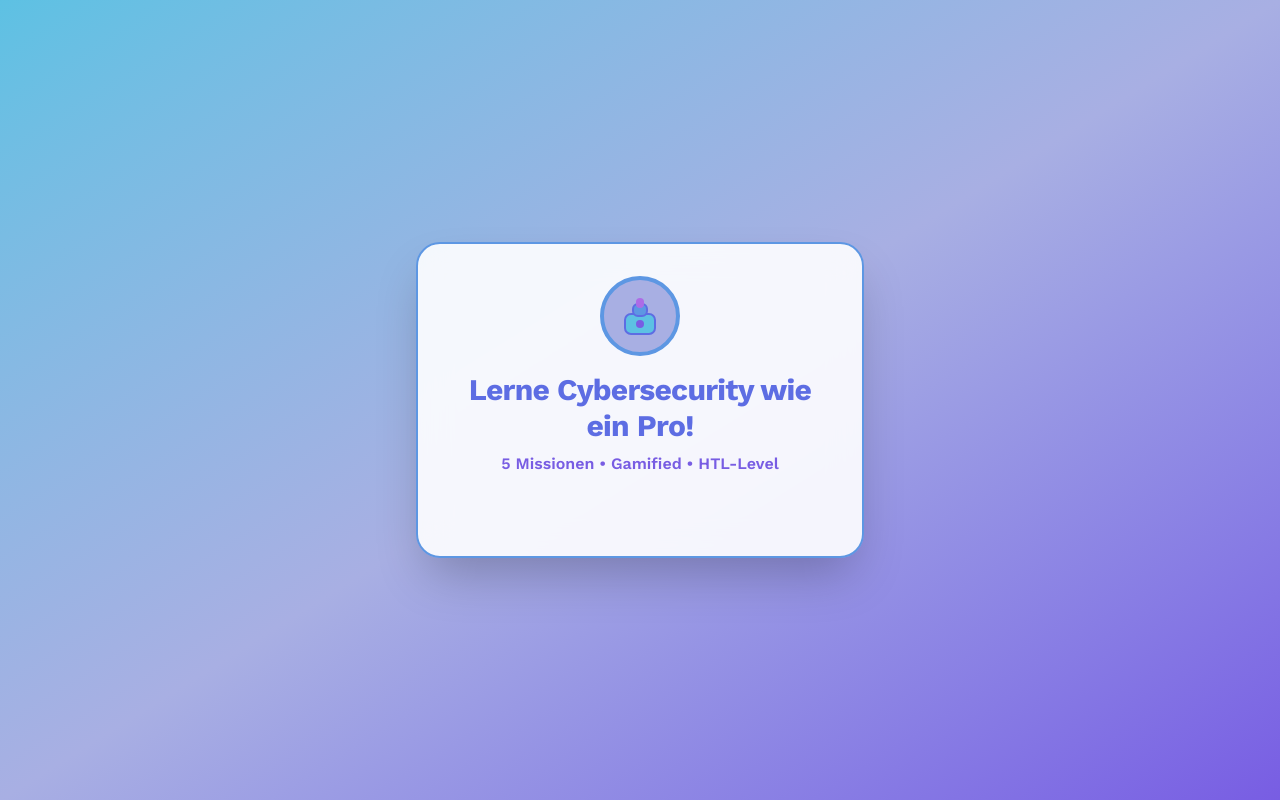
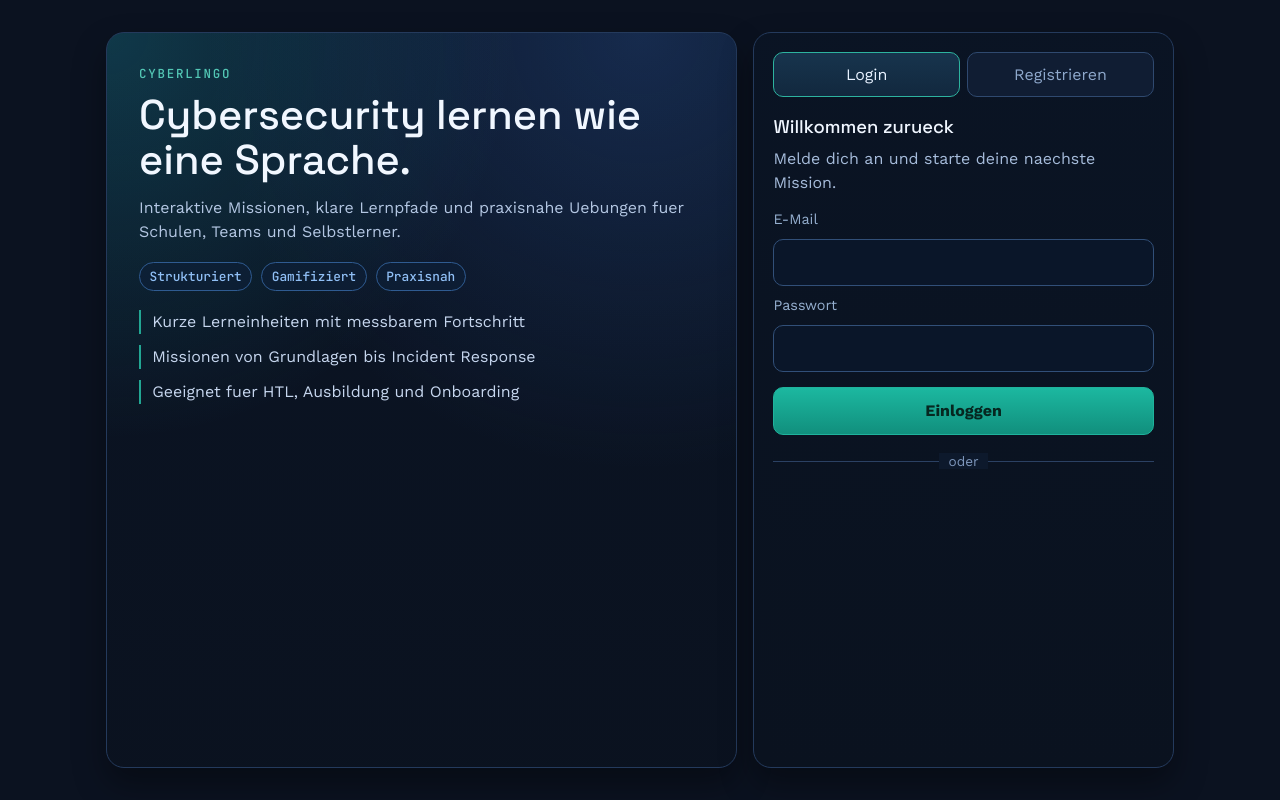
Before and after one commit to canakkus/CyberLingo, a Vue app in the folder Cyberlingo/: page / in a window 1280 px wide. Built offline with nearby package versions, Linux system fonts and the light colour scheme.

Commit message:
Fonts,cleaner desingn

```diff
--- a/Cyberlingo/src/App.vue
+++ b/Cyberlingo/src/App.vue
@@ -1,92 +1,486 @@
 <template>
-  <div class="min-h-screen flex items-center justify-center bg-gradient-to-br from-[#5DC1E3] via-[#A8AFE3] to-[#785DE3] font-work-sans">
-    <div class="backdrop-blur-lg bg-white/90 rounded-3xl shadow-2xl p-8 w-full max-w-md flex flex-col items-center border-2 border-[#5D97E3] font-work-sans">
-      <!-- SVG Illustration: Hacker/Shield/Lock -->
-      <div class="mb-4 flex justify-center">
-        <svg width="80" height="80" viewBox="0 0 80 80" fill="none" xmlns="http://www.w3.org/2000/svg">
-          <circle cx="40" cy="40" r="38" fill="#A8AFE3" stroke="#5D97E3" stroke-width="4"/>
-          <rect x="25" y="38" width="30" height="20" rx="6" fill="#5DC1E3" stroke="#5D6DE3" stroke-width="2"/>
-          <circle cx="40" cy="48" r="4" fill="#785DE3"/>
-          <rect x="33" y="28" width="14" height="12" rx="5" fill="#5D97E3" stroke="#5D6DE3" stroke-width="2"/>
-          <rect x="36" y="22" width="8" height="10" rx="4" fill="#AD6CE6"/>
-        </svg>
+  <main v-if="currentPage === 'landing'" class="landing">
+    <section class="hero">
+      <p class="eyebrow">CyberLingo</p>
+      <h1>Cybersecurity lernen wie eine Sprache.</h1>
+      <p class="lead">
+        Interaktive Missionen, klare Lernpfade und praxisnahe Uebungen fuer Schulen,
+        Teams und Selbstlerner.
+      </p>
+
+      <div class="badges">
+        <span>Strukturiert</span>
+        <span>Gamifiziert</span>
+        <span>Praxisnah</span>
       </div>
-      <h1 class="text-2xl sm:text-3xl font-extrabold mb-2 text-center font-work-sans tracking-tight text-[#5D6DE3]">
-        Lerne Cybersecurity wie ein Pro!
-      </h1>
-      <div class="text-[#785DE3] text-center mb-6 font-semibold">5 Missionen • Gamified • HTL-Level</div>
-      <div id="g_id_onload"
-           data-client_id="787643878218-7fi5mq8dee6fb37j5pcs1srsuafitlgl.apps.googleusercontent.com"
-           data-callback="handleCredentialResponse"
-           data-auto_prompt="false">
+
+      <ul class="benefits">
+        <li>Kurze Lerneinheiten mit messbarem Fortschritt</li>
+        <li>Missionen von Grundlagen bis Incident Response</li>
+        <li>Geeignet fuer HTL, Ausbildung und Onboarding</li>
+      </ul>
+    </section>
+
+    <section class="auth-card">
+      <div class="tab-row">
+        <button
+          type="button"
+          class="tab"
+          :class="{ active: mode === 'login' }"
+          @click="mode = 'login'"
+        >
+          Login
+        </button>
+        <button
+          type="button"
+          class="tab"
+          :class="{ active: mode === 'register' }"
+          @click="mode = 'register'"
+        >
+          Registrieren
+        </button>
       </div>
-      <div class="g_id_signin rounded-full !bg-[#5D97E3] hover:!bg-[#5DC1E3] focus:!ring-2 focus:!ring-[#785DE3] text-white font-bold text-lg shadow-lg transition-all duration-150 mt-2 mb-4"
-           data-type="standard" data-size="large" data-theme="filled_blue" data-text="sign_in_with" data-shape="pill" data-logo_alignment="left"></div>
 
-      <transition name="fade">
-        <form v-if="user" class="w-full flex flex-col items-center mt-4 font-work-sans" @submit.prevent="startMission">
-          <label class="w-full text-left font-medium mb-2 font-work-sans text-[#785DE3]" for="name">Dein Name</label>
-          <input id="name" v-model="name" class="w-full px-4 py-2 rounded-full bg-[#A8AFE3]/80 border-2 border-[#5D97E3] focus:outline-none focus:ring-2 focus:ring-[#AD6CE6] mb-4 text-lg font-semibold shadow font-work-sans text-[#5D6DE3] placeholder-[#5D97E3]" autocomplete="name" />
-          <button
-            type="submit"
-            class="w-full flex items-center justify-center gap-2 py-3 rounded-full bg-[#5D97E3] hover:bg-[#5DC1E3] focus:ring-2 focus:ring-[#785DE3] text-white font-bold shadow-lg transition-all duration-150 font-work-sans text-lg tracking-wide"
-          >
-            <svg class="w-5 h-5 mr-1" fill="none" stroke="currentColor" stroke-width="2" viewBox="0 0 24 24">
-              <path stroke-linecap="round" stroke-linejoin="round" d="M12 4v16m8-8H4" />
-            </svg>
-            Missionen starten
-          </button>
-        </form>
-      </transition>
-    </div>
-  </div>
+      <h2>{{ mode === 'login' ? 'Willkommen zurueck' : 'Konto erstellen' }}</h2>
+      <p class="auth-subtitle">
+        {{ mode === 'login' ? 'Melde dich an und starte deine naechste Mission.' : 'Starte in wenigen Sekunden mit deinem Lernpfad.' }}
+      </p>
+
+      <form class="auth-form" @submit.prevent="submitAuth">
+        <label for="email">E-Mail</label>
+        <input id="email" v-model.trim="email" type="email" required autocomplete="email" />
+
+        <label for="password">Passwort</label>
+        <input id="password" v-model="password" type="password" required autocomplete="current-password" />
+
+        <template v-if="mode === 'register'">
+          <ul class="password-rules">
+            <li :class="{ ok: passwordChecks.hasLength }">Mindestens 8 Zeichen</li>
+            <li :class="{ ok: passwordChecks.hasSpecial }">Mindestens 1 Sonderzeichen</li>
+            <li :class="{ ok: passwordChecks.hasNumber }">Mindestens 1 Zahl</li>
+            <li :class="{ ok: passwordChecks.hasUpper }">Mindestens 1 Grossbuchstabe</li>
+          </ul>
+
+          <label for="displayName">Anzeigename</label>
+          <input id="displayName" v-model.trim="displayName" type="text" required autocomplete="name" />
+        </template>
+
+        <p v-if="authError" class="auth-error">{{ authError }}</p>
+
+        <button type="submit" class="primary-btn">
+          {{ mode === 'login' ? 'Einloggen' : 'Weiter zur Niveauauswahl' }}
+        </button>
+      </form>
+
+      <div class="divider"><span>oder</span></div>
+
+      <div
+        id="g_id_onload"
+        data-client_id="787643878218-7fi5mq8dee6fb37j5pcs1srsuafitlgl.apps.googleusercontent.com"
+        data-callback="handleCredentialResponse"
+        data-auto_prompt="false"
+      ></div>
+      <div
+        class="g_id_signin"
+        data-type="standard"
+        data-size="large"
+        data-theme="outline"
+        data-text="continue_with"
+        data-shape="pill"
+        data-logo_alignment="left"
+      ></div>
+    </section>
+  </main>
+
+  <main v-else class="onboarding-page">
+    <section class="onboarding-card">
+      <p class="eyebrow">Onboarding</p>
+      <h2>Niveau fuer den AI Assistant festlegen</h2>
+      <p class="auth-subtitle">
+        Das Startniveau wird spaeter fuer Missionstiefe, Erklaerungen und Vorschlaege verwendet.
+      </p>
+
+      <form class="level-form" @submit.prevent="completeOnboarding">
+        <label class="level-option" :class="{ selected: level === 'beginner' }">
+          <input v-model="level" type="radio" value="beginner" name="level" />
+          <div>
+            <strong>Beginner</strong>
+            <p>Kaum Vorkenntnisse, Fokus auf Grundlagen.</p>
+          </div>
+        </label>
+
+        <label class="level-option" :class="{ selected: level === 'intermediate' }">
+          <input v-model="level" type="radio" value="intermediate" name="level" />
+          <div>
+            <strong>Intermediate</strong>
+            <p>Grundlagen vorhanden, mehr Praxis und Analyse.</p>
+          </div>
+        </label>
+
+        <label class="level-option" :class="{ selected: level === 'advanced' }">
+          <input v-model="level" type="radio" value="advanced" name="level" />
+          <div>
+            <strong>Advanced</strong>
+            <p>Technisch tief, realistische Angriffs- und Defense-Szenarien.</p>
+          </div>
+        </label>
+
+        <button type="submit" class="primary-btn">Profil speichern</button>
+      </form>
+    </section>
+  </main>
 </template>
 
 <script setup>
-import { ref, onMounted } from 'vue'
+import { computed, onMounted, onUnmounted, ref } from 'vue'
 
-const user = ref(null)
-const name = ref('')
+const currentPage = ref('landing')
+const mode = ref('login')
+const email = ref('')
+const password = ref('')
+const displayName = ref('')
+const level = ref('beginner')
+const authError = ref('')
 
-// Globale Callback Funktion
-window.handleCredentialResponse = (response) => {
-  const responsePayload = decodeJwtResponse(response.credential)
-  console.log('ID Token:', responsePayload)
-  user.value = responsePayload
-  name.value = responsePayload.name || ''
+const passwordChecks = computed(() => ({
+  hasLength: password.value.length >= 8,
+  hasSpecial: /[^A-Za-z0-9]/.test(password.value),
+  hasNumber: /\d/.test(password.value),
+  hasUpper: /[A-Z]/.test(password.value),
+}))
+
+function submitAuth() {
+  authError.value = ''
+
+  if (mode.value === 'login') {
+    alert(`Login gestartet fuer ${email.value}`)
+    return
+  }
+
+  if (!displayName.value) {
+    authError.value = 'Bitte gib einen Anzeigenamen ein.'
+    return
+  }
+
+  const validPassword = Object.values(passwordChecks.value).every(Boolean)
+  if (!validPassword) {
+    authError.value = 'Passwort erfuellt noch nicht alle Anforderungen.'
+    return
+  }
+
+  currentPage.value = 'onboarding'
 }
 
-// JWT Decoder
+function completeOnboarding() {
+  alert(`Registrierung abgeschlossen fuer ${displayName.value} (Level: ${level.value}).`)
+}
+
+window.handleCredentialResponse = (response) => {
+  const payload = decodeJwtResponse(response?.credential)
+  if (!payload) return
+  alert(`Google Login erfolgreich: ${payload.email || payload.name || 'User'}`)
+}
+
 function decodeJwtResponse(token) {
+  if (!token) return null
   try {
     const payload = token.split('.')[1]
-    const decoded = JSON.parse(atob(payload))
-    return decoded
-  } catch (e) {
-    console.error('Decode Error:', e)
+    return JSON.parse(atob(payload))
+  } catch (error) {
+    console.error('JWT decode failed:', error)
     return null
   }
 }
 
-function startMission() {
-  alert(`Willkommen, ${name.value}! Missionen starten...`)
-}
+onMounted(() => {
+  const existingScript = document.querySelector('script[src="https://accounts.google.com/gsi/client"]')
+  if (existingScript) return
 
-// Google Script laden
-onMounted(() => {
-  const script = document.createElement('script')
-  script.src = 'https://accounts.google.com/gsi/client'
-  script.async = true
-  script.defer = true
-  document.head.appendChild(script)
+  const googleScript = document.createElement('script')
+  googleScript.src = 'https://accounts.google.com/gsi/client'
+  googleScript.async = true
+  googleScript.defer = true
+  document.head.appendChild(googleScript)
+})
+
+onUnmounted(() => {
+  delete window.handleCredentialResponse
 })
 </script>
 
 <style scoped>
-@import url('https://fonts.googleapis.com/css2?family=Work+Sans:wght@400;600;700&display=swap');
+@import url('https://fonts.googleapis.com/css2?family=JetBrains+Mono:wght@500;600&family=Space+Grotesk:wght@500;600;700&family=Work+Sans:wght@400;500;600;700&display=swap');
 
-.font-work-sans { font-family: 'Work Sans', sans-serif; }
+:global(body) {
+  margin: 0;
+  font-family: 'Work Sans', sans-serif;
+  background: #0b1220;
+  color: #dce9ff;
+}
 
-.fade-enter-active, .fade-leave-active { transition: opacity 0.3s; }
-.fade-enter-from, .fade-leave-to { opacity: 0; }
+.landing,
+.onboarding-page {
+  min-height: 100vh;
+  padding: 2rem 1rem;
+  max-width: 1100px;
+  margin: 0 auto;
+}
+
+.landing {
+  display: grid;
+  gap: 1rem;
+  grid-template-columns: 1.2fr 0.8fr;
+  align-items: stretch;
+}
+
+.hero,
+.auth-card,
+.onboarding-card {
+  border: 1px solid #243a5c;
+  border-radius: 18px;
+  background: linear-gradient(180deg, rgba(10, 20, 36, 0.95), rgba(10, 18, 31, 0.95));
+  box-shadow: 0 16px 32px rgba(0, 0, 0, 0.35);
+}
+
+.hero {
+  padding: 2rem;
+  background:
+    radial-gradient(circle at 0% 0%, rgba(31, 166, 184, 0.25), transparent 42%),
+    radial-gradient(circle at 85% 0%, rgba(46, 90, 163, 0.32), transparent 48%),
+    linear-gradient(180deg, rgba(10, 20, 36, 0.95), rgba(10, 18, 31, 0.95));
+}
+
+.onboarding-card {
+  max-width: 760px;
+  margin: 4rem auto;
+  padding: 1.5rem;
+}
+
+.eyebrow {
+  font-family: 'JetBrains Mono', monospace;
+  margin: 0;
+  font-size: 0.78rem;
+  text-transform: uppercase;
+  letter-spacing: 0.14em;
+  color: #53c7b5;
+}
+
+h1 {
+  font-family: 'Space Grotesk', 'Work Sans', sans-serif;
+  margin: 0.5rem 0 0.8rem;
+  font-size: clamp(1.8rem, 3.6vw, 2.6rem);
+  line-height: 1.1;
+  color: #f1f7ff;
+}
+
+.lead {
+  margin: 0;
+  color: #b3c6e2;
+  max-width: 58ch;
+}
+
+.badges {
+  margin-top: 1.1rem;
+  display: flex;
+  flex-wrap: wrap;
+  gap: 0.55rem;
+}
+
+.badges span {
+  font-family: 'JetBrains Mono', monospace;
+  border: 1px solid #2f5b91;
+  background: rgba(13, 31, 56, 0.65);
+  border-radius: 999px;
+  padding: 0.25rem 0.6rem;
+  font-size: 0.8rem;
+  color: #90bff5;
+}
+
+.benefits {
+  margin: 1.2rem 0 0;
+  padding: 0;
+  list-style: none;
+  display: grid;
+  gap: 0.7rem;
+}
+
+.benefits li {
+  border-left: 2px solid #22a693;
+  padding-left: 0.7rem;
+  color: #c6d6ee;
+}
+
+.auth-card {
+  padding: 1.2rem;
+}
+
+.tab-row {
+  display: grid;
+  grid-template-columns: 1fr 1fr;
+  gap: 0.45rem;
+  margin-bottom: 1rem;
+}
+
+.tab {
+  font-family: 'JetBrains Mono', monospace;
+  border: 1px solid #2f496f;
+  background: #101d33;
+  color: #8ea8cc;
+  border-radius: 10px;
+  padding: 0.6rem;
+  font: inherit;
+  cursor: pointer;
+}
+
+.tab.active {
+  color: #e7f1ff;
+  border-color: #2db39f;
+  background: linear-gradient(180deg, #17344d, #12283e);
+}
+
+h2 {
+  font-family: 'Space Grotesk', 'Work Sans', sans-serif;
+  margin: 0;
+  font-size: 1.15rem;
+  color: #f0f6ff;
+}
+
+.auth-subtitle {
+  margin: 0.35rem 0 0.9rem;
+  color: #a6bcdb;
+}
+
+.auth-form,
+.level-form {
+  display: grid;
+  gap: 0.55rem;
+}
+
+.auth-form label {
+  font-size: 0.9rem;
+  color: #95afcf;
+}
+
+.auth-form input {
+  border: 1px solid #314f78;
+  background: #0a1629;
+  color: #e2edff;
+  border-radius: 10px;
+  padding: 0.65rem 0.75rem;
+  font: inherit;
+}
+
+.auth-form input:focus {
+  outline: 2px solid #1ab7aa;
+  border-color: #1ab7aa;
+}
+
+.password-rules {
+  margin: 0;
+  padding: 0;
+  list-style: none;
+  display: grid;
+  gap: 0.35rem;
+}
+
+.password-rules li {
+  color: #8ba6cb;
+  font-size: 0.86rem;
+}
+
+.password-rules li.ok {
+  color: #67d2bc;
+}
+
+.auth-error {
+  margin: 0.2rem 0;
+  color: #ff8793;
+  font-size: 0.86rem;
+}
+
+.primary-btn {
+  margin-top: 0.35rem;
+  border: 1px solid #1fb39c;
+  background: linear-gradient(180deg, #1cb8a0, #118f7d);
+  color: #062720;
+  border-radius: 10px;
+  padding: 0.7rem;
+  font: inherit;
+  font-weight: 700;
+  cursor: pointer;
+  transition: filter 0.2s ease;
+}
+
+.primary-btn:hover {
+  filter: brightness(1.08);
+}
+
+.divider {
+  margin: 1rem 0 0.9rem;
+  text-align: center;
+  position: relative;
+  color: #7e97bc;
+  font-size: 0.85rem;
+}
+
+.divider::before {
+  content: '';
+  position: absolute;
+  top: 50%;
+  left: 0;
+  right: 0;
+  border-top: 1px solid #2b4163;
+}
+
+.divider span {
+  position: relative;
+  padding: 0 0.6rem;
+  background: #0d192c;
+}
+
+.level-option {
+  border: 1px solid #2f496f;
+  background: #101d33;
+  border-radius: 12px;
+  padding: 0.8rem;
+  display: grid;
+  grid-template-columns: auto 1fr;
+  gap: 0.7rem;
+  align-items: start;
+  cursor: pointer;
+}
+
+.level-option.selected {
+  border-color: #2db39f;
+  background: linear-gradient(180deg, #17344d, #12283e);
+}
+
+.level-option input {
+  margin-top: 0.25rem;
+}
+
+.level-option strong {
+  display: block;
+  color: #f0f6ff;
+}
+
+.level-option p {
+  margin: 0.25rem 0 0;
+  color: #a6bcdb;
+  font-size: 0.92rem;
+}
+
+@media (max-width: 900px) {
+  .landing {
+    grid-template-columns: 1fr;
+  }
+
+  .hero {
+    padding: 1.4rem;
+  }
+
+  .onboarding-card {
+    margin: 2rem auto;
+  }
+}
 </style>
```
